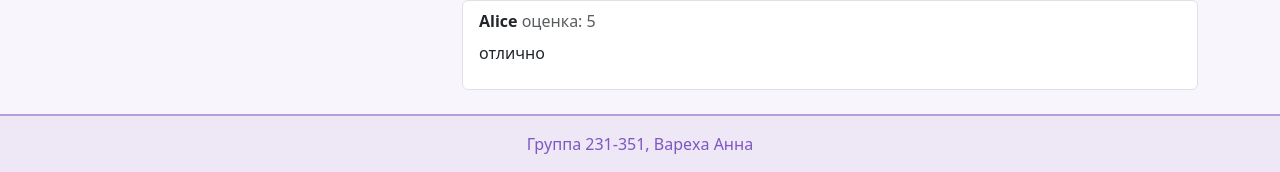
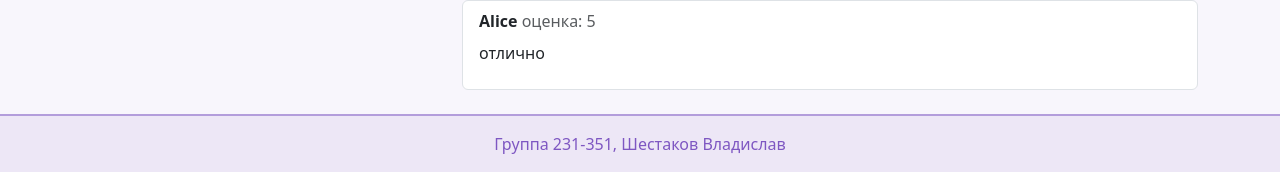
Before and after one commit to mr1veroun/exam_web, a Flask app: page /book/1 in a window 1280 px wide. Shown: the part 767-939 px from the top of the page. Run offline with Flask 3, Linux system fonts and the light colour scheme; data comes from the database, SQL or seed files in the repository.

Commit message:
Add files via upload

```diff
--- a/app/templates/base.html
+++ b/app/templates/base.html
@@ -143,7 +143,7 @@
 </div>
 
 <footer class="text-center">
-    Группа 231-351, Вареха Анна
+    Группа 231-351, Шестаков Владислав
 </footer>
 
 <script src="https://cdn.jsdelivr.net/npm/bootstrap@5.3.0/dist/js/bootstrap.bundle.min.js"></script>
```
